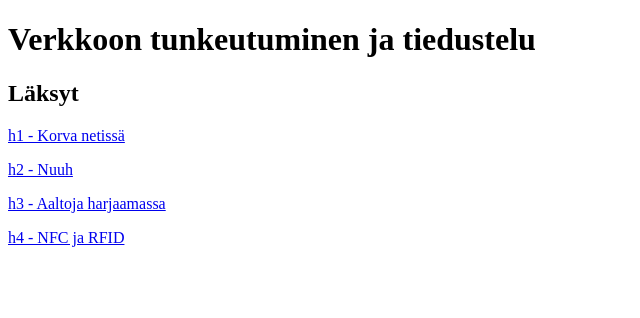
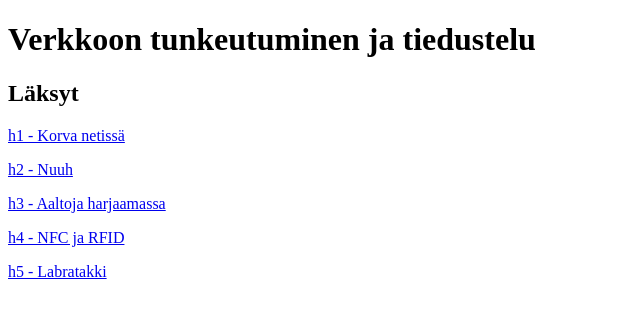
Before and after one commit to joonas-hh-dev/verkkoon-tunkeutuminen-ja-tiedustelu, a plain HTML site: page index.html in a window 1280 px wide. Shown: the whole page, without its empty margins (0-640 px from the left). Drawn offline with Linux system fonts and the light colour scheme.

Commit message:
Update index.html

```diff
--- a/index.html
+++ b/index.html
@@ -29,5 +29,10 @@
             h4 - NFC ja RFID
         </a>
     </p>
+    <p>
+        <a href="h5.html">
+            h5 - Labratakki
+        </a>
+    </p>
 </body>
 </html>
```
